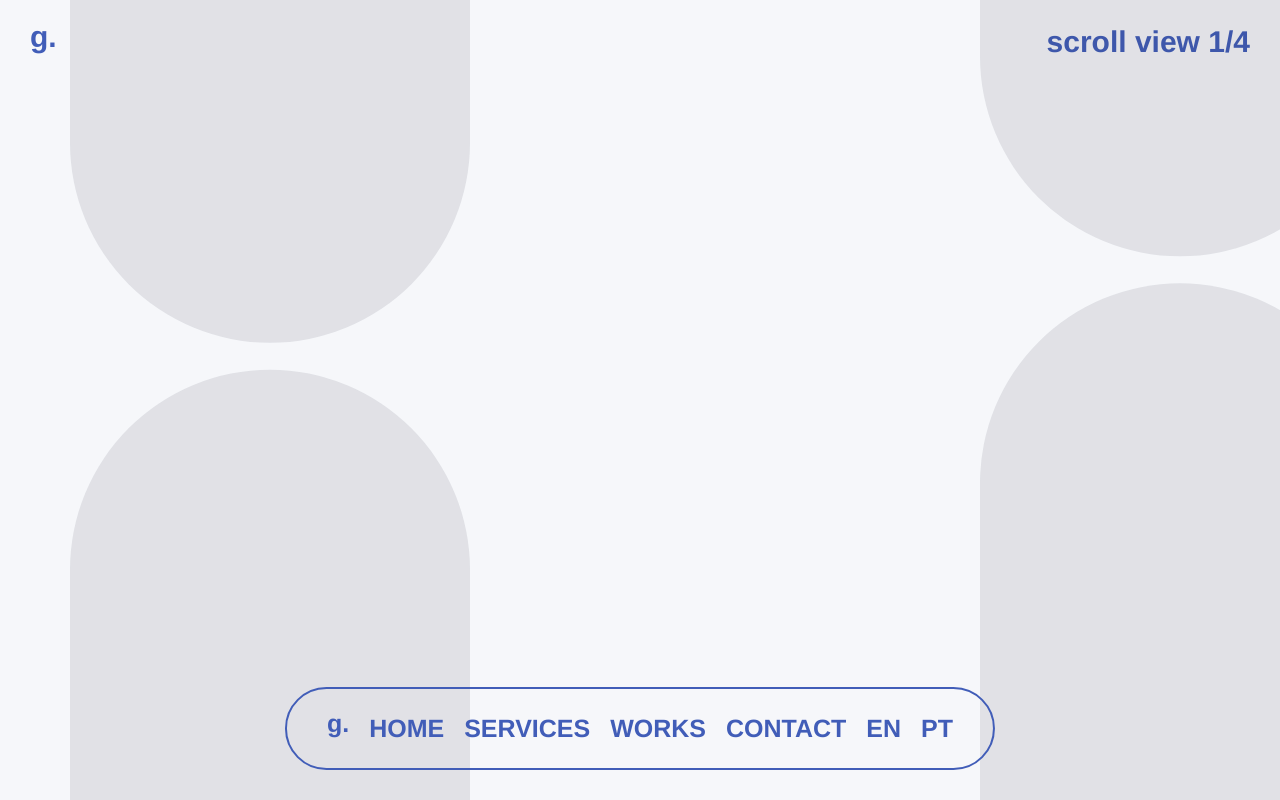
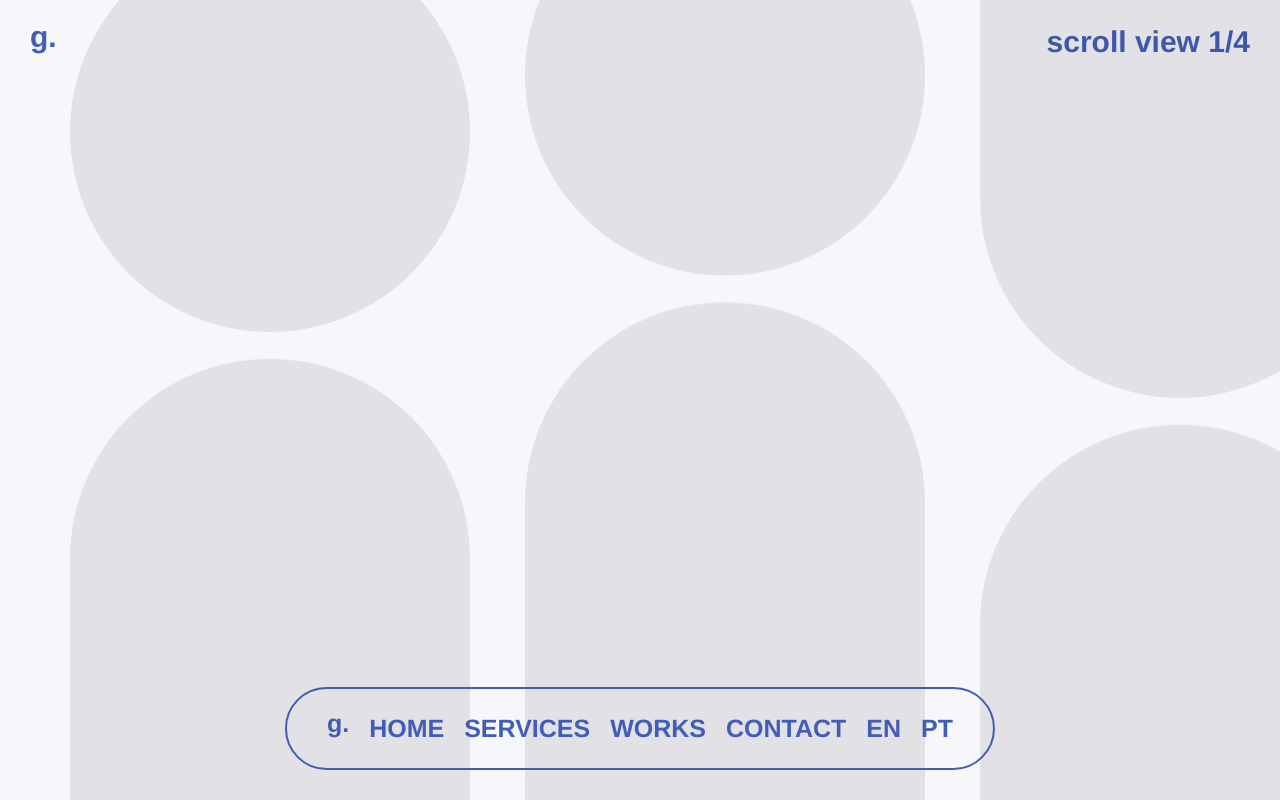
Before and after one commit to GustaDev00/GustaPT, a Next.js app: page / in a window 1280 px wide. Built offline with nearby package versions, Linux system fonts and the light colour scheme.

Commit message:
feat: background

```diff
--- a/src/common/molecules/Background/animation.ts
+++ /dev/null
@@ -1,20 +0,0 @@
-import { useEffect, useRef } from "react";
-import { gsap } from "gsap";
-
-const useAnimation = () => {
-  const up = useRef<HTMLDivElement | null>(null);
-  const down = useRef<HTMLDivElement | null>(null);
-  const up2 = useRef<HTMLDivElement | null>(null);
-
-  useEffect(() => {
-    const tl = gsap.timeline({ repeat: -1 });
-
-    tl.to(up.current, { duration: 18, y: "-90%", ease: "power1" })
-      .to(down.current, { duration: 18, y: "90%", ease: "power1" }, "<")
-      .to(up2.current, { duration: 30, y: "-90%", ease: "power1" }, "<");
-  }, []);
-
-  return { up, down, up2 };
-};
-
-export default useAnimation;
--- a/src/common/molecules/Background/index.tsx
+++ b/src/common/molecules/Background/index.tsx
@@ -2,22 +2,46 @@ import * as S from "./styles";
 import useAnimation from "./animation";
 
 const Background = () => {
-  const { up, down, up2 } = useAnimation();
+  // const { up, down, up2 } = useAnimation();
   return (
     <S.BackgroundContainer>
-      <S.Col ref={up}>
+      <S.Col>
+        <S.Circle />
+        <S.Rectangle />
+        <S.Rectangle />
+        <S.Circle />
+        <S.Rectangle />
+        <S.Rectangle />
+        <S.Circle />
+        <S.Rectangle />
+        <S.Rectangle />
         <S.Circle />
         <S.Rectangle />
         <S.Rectangle />
       </S.Col>
 
-      <S.Col ref={down}>
+      <S.Col>
+        <S.Circle />
+        <S.Circle />
+        <S.Rectangle />
+        <S.Circle />
+        <S.Circle />
+        <S.Rectangle />
+        <S.Circle />
+        <S.Circle />
+        <S.Rectangle />
         <S.Circle />
         <S.Circle />
         <S.Rectangle />
       </S.Col>
 
-      <S.Col ref={up2}>
+      <S.Col>
+        <S.Rectangle />
+        <S.Rectangle />
+        <S.Rectangle />
+        <S.Rectangle />
+        <S.Rectangle />
+        <S.Rectangle />
         <S.Rectangle />
         <S.Rectangle />
       </S.Col>
--- a/src/common/molecules/Background/styles.ts
+++ b/src/common/molecules/Background/styles.ts
@@ -1,4 +1,24 @@
-import styled from "styled-components";
+import styled, { keyframes } from "styled-components";
+
+const Up = keyframes`
+  0% {
+    transform: translate3d(0, calc(-25% + 1rem), 0);
+  }
+
+  100% {
+    transform: translate3d(0, calc(-50% + 1rem), 0);
+  }
+`;
+
+const Down = keyframes`
+  0% {
+    transform: translate3d(0, calc(-50% + 1rem), 0);
+  }
+
+  100% {
+    transform: translate3d(0, calc(-25% + 1rem), 0);
+  }
+`;
 
 export const BackgroundContainer = styled.div`
   margin: 7rem 0 0 7rem;
@@ -23,4 +43,20 @@ export const Col = styled.div`
   flex-direction: column;
   gap: 2.7rem;
   position: relative;
+
+  &:first-child,
+  &:last-child {
+    animation: ${Up} 60s linear infinite;
+    animation-timing-function: linear;
+    animation-delay: 1s;
+  }
+  &:last-child {
+    animation-duration: 150s;
+  }
+
+  &:nth-child(2) {
+    animation: ${Down} 60s linear infinite;
+    animation-timing-function: linear;
+    animation-delay: 1s;
+  }
 `;
--- a/src/common/molecules/Loading/Squares/animation.ts
+++ b/src/common/molecules/Loading/Squares/animation.ts
@@ -22,14 +22,14 @@ const useAnimation = () => {
               .then(() => {
                 gsap.to(square, {
                   opacity: 0,
-                  delay: 1,
+                  delay: 0.1,
                   duration: 0.01,
                 });
               })
               .finally(() => {
                 gsap.to(containerRef.current, {
                   display: "none",
-                  delay: 2,
+                  delay: 1,
                   duration: 0.1,
                 });
               });
--- a/src/common/molecules/Loading/styles.ts
+++ b/src/common/molecules/Loading/styles.ts
@@ -5,6 +5,7 @@ export const Loading = styled.div`
   height: 100%;
   overflow: hidden;
   position: fixed;
+  z-index: 10;
 `;
 
 export const blinkAnimation = keyframes`
--- a/src/templates/Home/index.tsx
+++ b/src/templates/Home/index.tsx
@@ -9,7 +9,7 @@ import WorksTemplate from "@/templates/Works";
 const HomeTemplate = () => {
   return (
     <Section>
-      {/* <Loading /> */}
+      <Loading />
       <Header>
         <IntroTemplate />
         <ServicesTemplate />
```
